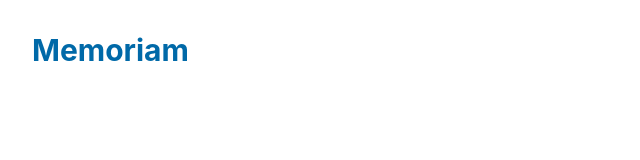
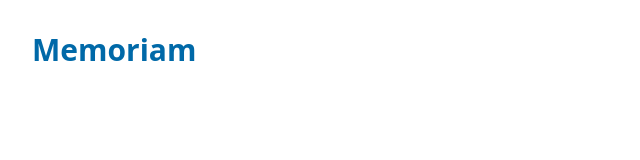
Before and after one commit to farzadasgari/memoriam, a React (Vite) app: page / in a window 1280 px wide. Shown: the top 160 px of the page, without its empty margins (0-640 px from the left). Built offline with nearby package versions, Linux system fonts and the light colour scheme.

Commit message:
register fonts and colors as tailwind theme tokens

```diff
--- a/src/index.css
+++ b/src/index.css
@@ -25,3 +25,18 @@
   --gold: #dcb671;
   --on-accent: #0e121a;
 }
+
+@theme inline {
+    --font-serif: "Source Serif 4 Variable", Georgia, "Times New Roman", serif;
+    --font-sans: "Inter Variable", ui-sans-serif, system-ui, sans-serif;
+
+    --color-paper: var(--paper);
+    --color-surface: var(--surface);
+    --color-ink: var(--ink);
+    --color-muted: var(--muted);
+    --color-line: var(--line);
+    --color-accent: var(--accent);
+    --color-accent-soft: var(--accent-soft);
+    --color-gold: var(--gold);
+    --color-on-accent: var(--on-accent);
+}
```
